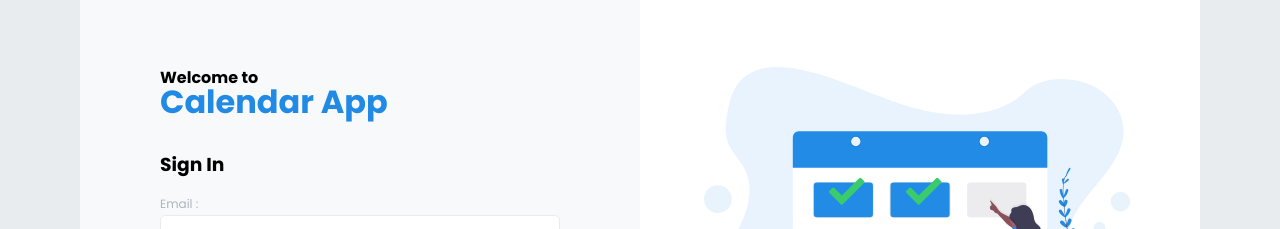
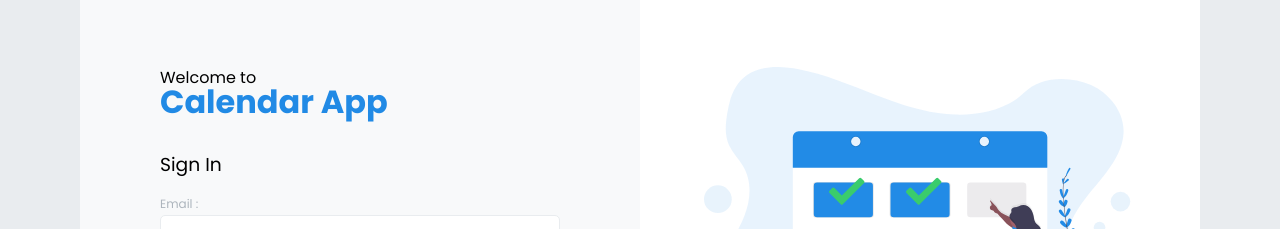
Before and after one commit to salmansaleempiaic/calendar-app, a plain HTML site: page index.html in a window 1280 px wide. Shown: the part 154-383 px from the top of the page. Drawn offline with Linux system fonts and the light colour scheme.

Commit message:
font-weight fixed
font-weight fixed

```diff
--- a/index.css
+++ b/index.css
@@ -110,7 +110,10 @@ p {
 h1 {
   color: var(--blueColor);
 }
-h4 {
+h4,
+h3,
+span {
+  font-weight: 500;
 }
 ::placeholder {
   color: var(--textColorSecondary);
```
